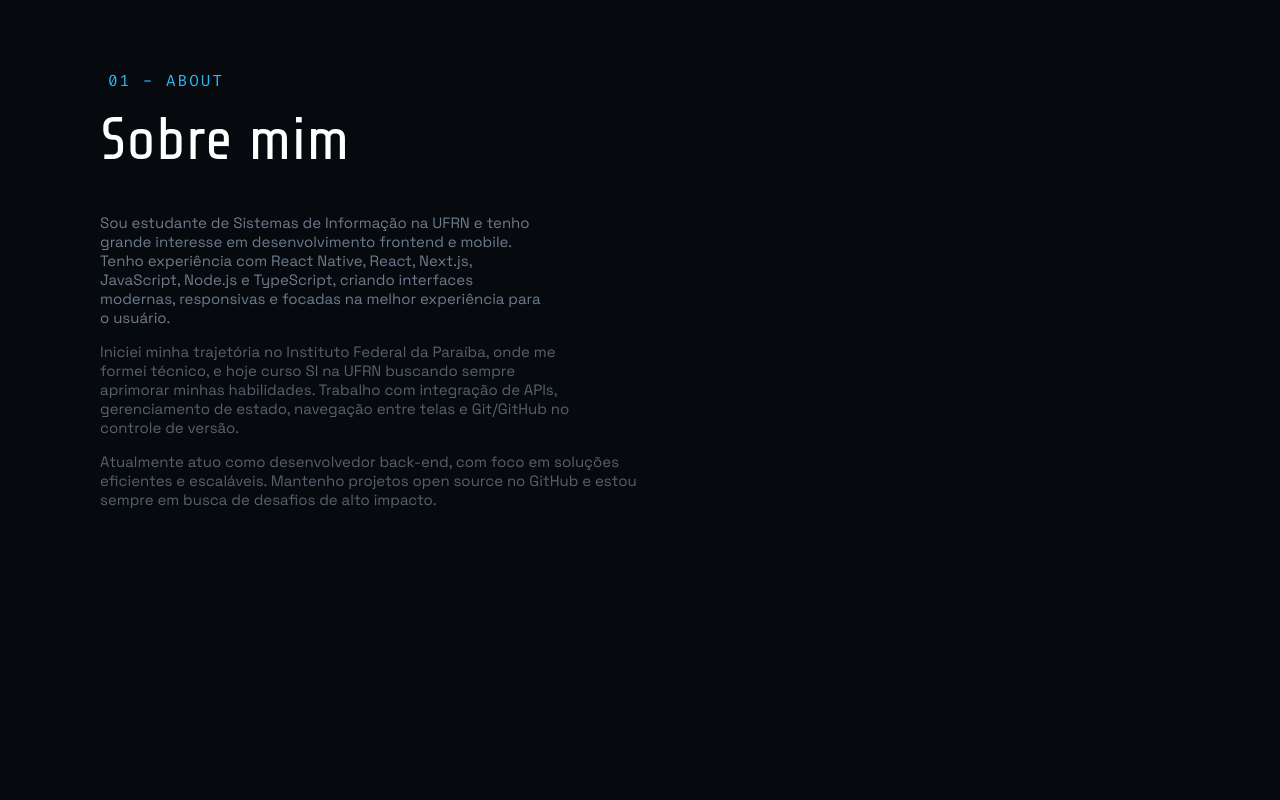
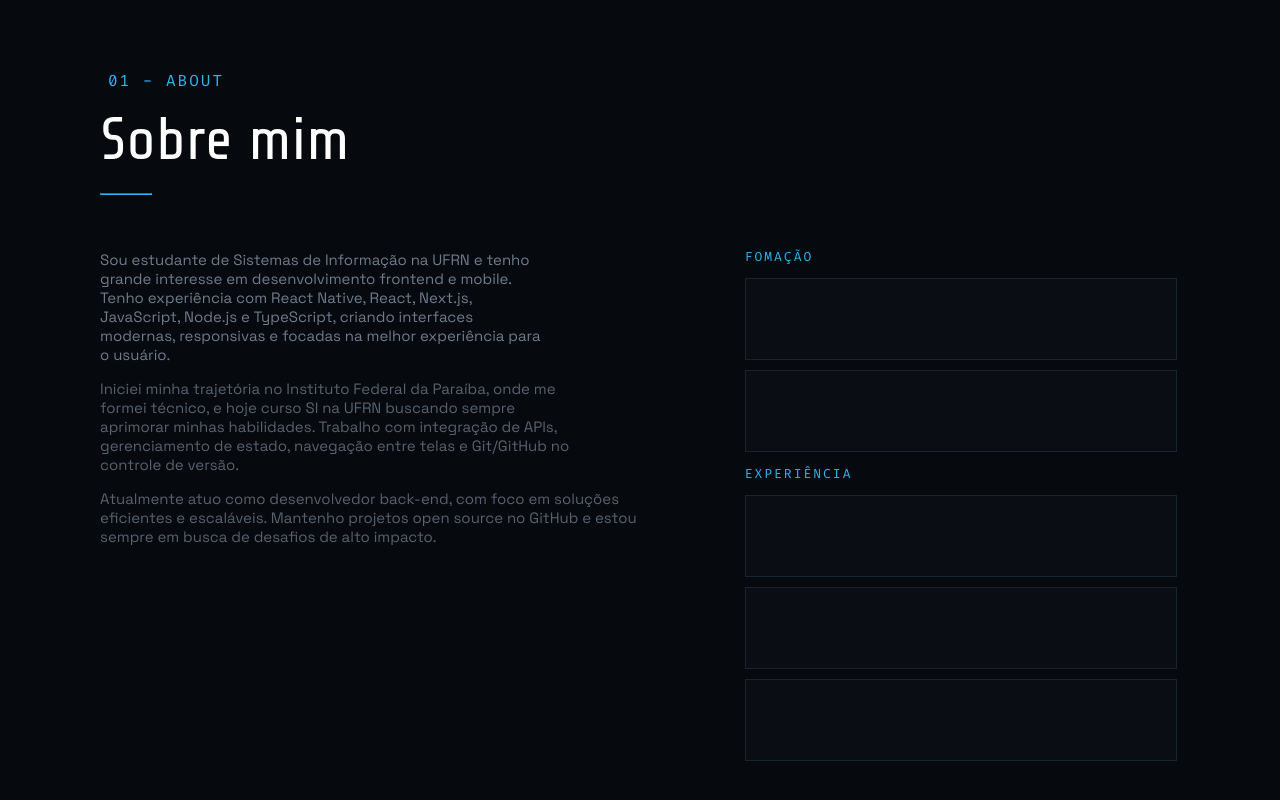
Before and after one commit to LuizFelixDev/devportifolio, a React (Vite) app: page / in a window 1280 px wide. Shown: the part 812-1612 px from the top of the page. Built offline with nearby package versions, Linux system fonts and the light colour scheme; a web font is replaced by a local one.

Commit message:
feat: Adicionando cards vazios de formação e experiências

```diff
--- a/src/pages/Sobre/Sobre.jsx
+++ b/src/pages/Sobre/Sobre.jsx
@@ -1,12 +1,14 @@
 import './styles.css';
 
-export function Sobre(){
-  return(
+export function Sobre() {
+    return (
         <div className='body-sobre'>
             <p className='textrobotichsobre'>01 - ABOUT</p>
             <h1 className='titlesobre'>Sobre mim</h1>
-      <div className='sobrea'>
-        <p>Sou estudante de Sistemas de Informação na UFRN e tenho <br />
+            <hr className='linha' />
+            <div className='container-sobre'>
+                <div>
+                    <p className='sobrea'>Sou estudante de Sistemas de Informação na UFRN e tenho <br />
                         grande interesse em desenvolvimento frontend e mobile. <br />
                         Tenho experiência com React Native, React, Next.js, <br />
                         JavaScript, Node.js e TypeScript, criando interfaces <br />
@@ -26,6 +28,16 @@ export function Sobre(){
                         sempre em busca de desafios de alto impacto.
                     </p>
                 </div>
+                <div className='container-formações'>
+                    <p className='text-sobre-card'>FOMAÇÃO</p>
+                    <div className='card-sobre'></div>
+                    <div className='card-sobre'></div>
+                    <p className='text-sobre-card'>EXPERIÊNCIA</p>
+                    <div className='card-sobre'></div>
+                    <div className='card-sobre'></div>
+                    <div className='card-sobre'></div>
+                </div>
+            </div>
         </div>
     )
 }
--- a/src/pages/Sobre/styles.css
+++ b/src/pages/Sobre/styles.css
@@ -34,4 +34,35 @@
   color: #57626e;
   font-family: "Space Grotesk", sans-serif;
   font-size: 15px;
+  margin-left: 100px;
 }
+
+.linha {
+  width: 50px;
+  margin-left: 100px;
+  border-color: #2cb7f2;
+  margin-bottom: 40px;
+  margin-top: -20px;
+}
+
+.container-sobre {
+  display: flex;
+  flex-direction: row;
+}
+
+.card-sobre {
+  width: 430px;
+  height: 80px;
+  background-color: #0A0E14;
+  border: 1px solid #172530;
+  margin-left: 108px;
+  margin-bottom: 10px;
+}
+
+.text-sobre-card {
+  margin-left: 108px;
+  color: #2cb7f2;
+  font-family: 'Fira Code', monospace;
+  letter-spacing: 2px;
+  font-size: 13px;
+}
```
Lines whose indentation alone changed are shown as unchanged.
